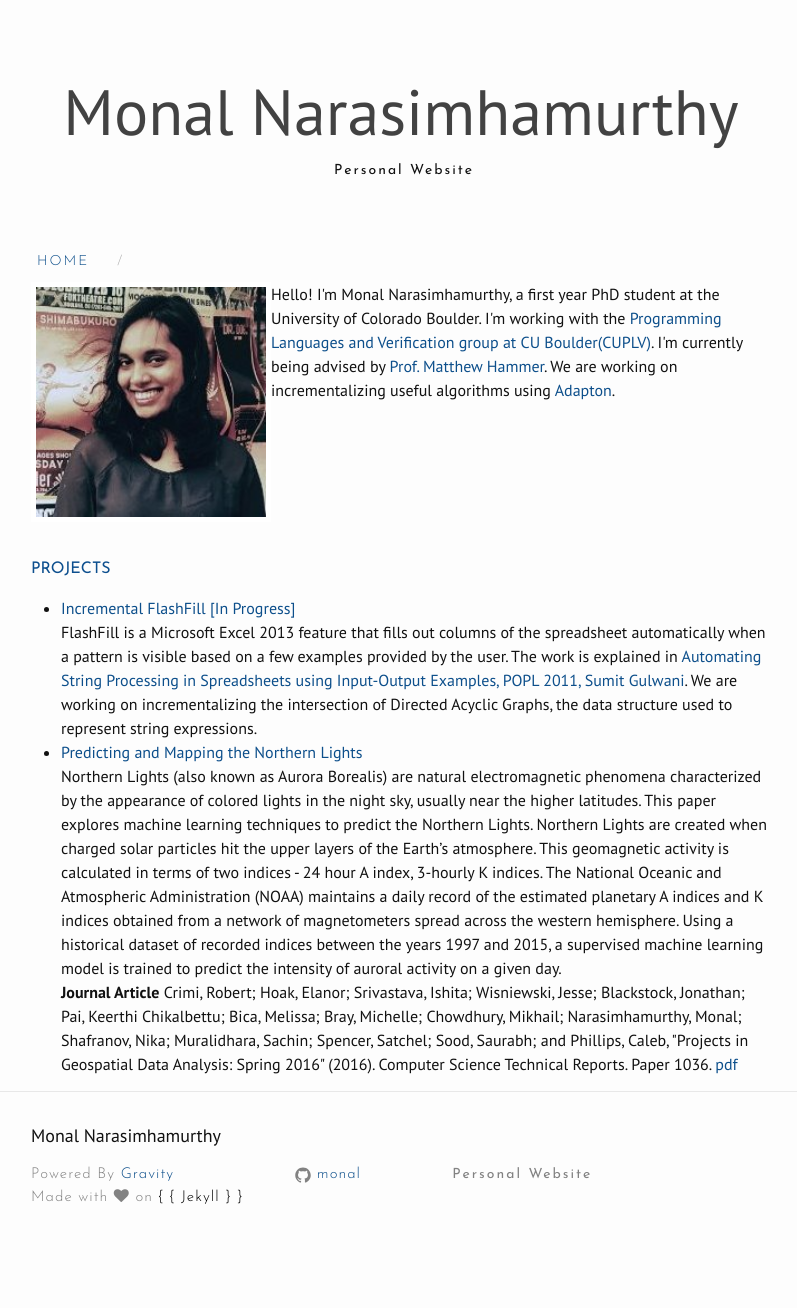
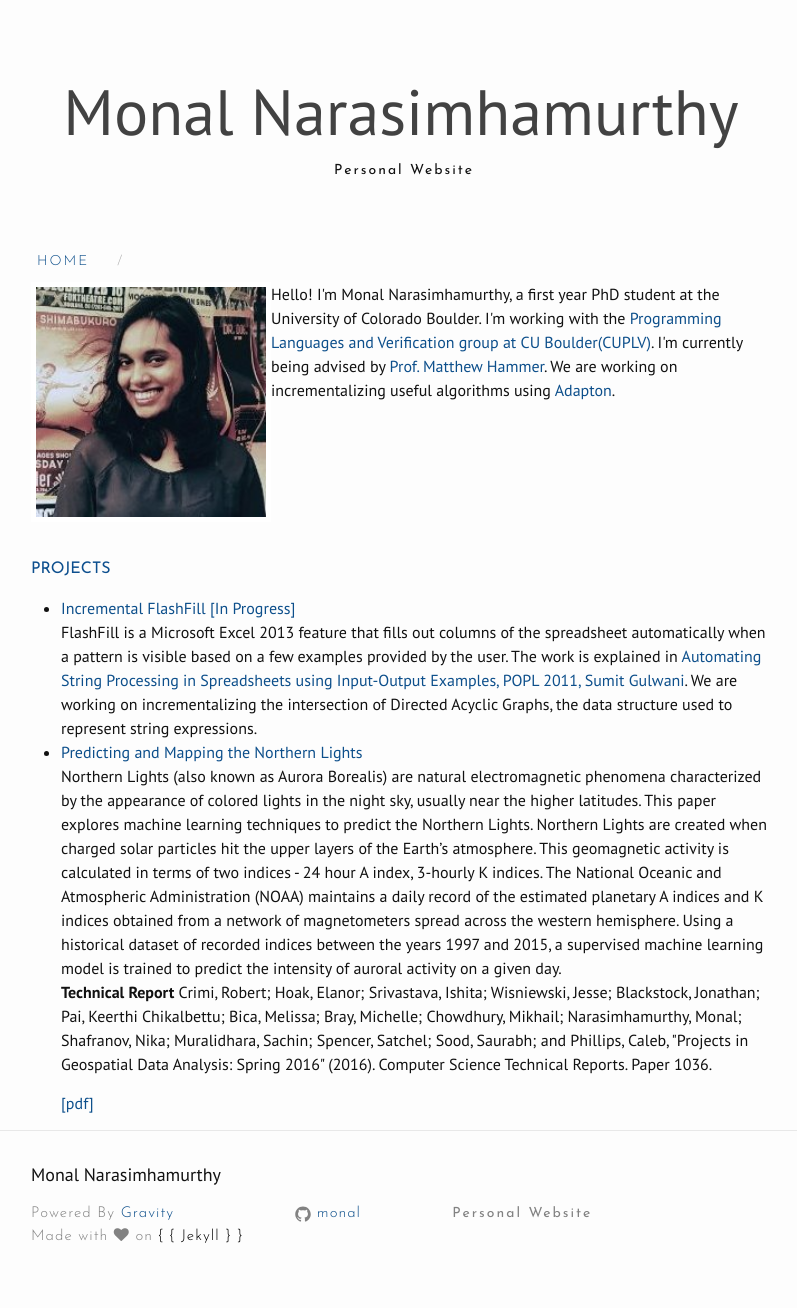
Before and after one commit to monal/monal.github.io, a Jekyll site: the page built from index.html, in a window 1280 px wide. Shown: the whole page, without its empty margins (239-1036 px from the left). Built offline with Jekyll 4.4.1, drawn with Linux system fonts in a browser that asks for light colours; nearby versions of some CDN libraries; before the commit the page ends 1269 px from its top, so only the background shows below that.

Commit message:
Add geospatial

```diff
--- a/index.html
+++ b/index.html
@@ -25,10 +25,9 @@ obtained from a network of magnetometers spread across the western hemisphere. U
 dataset of recorded indices between the years 1997 and 2015, a supervised machine learning model is
 trained to predict the intensity of auroral activity on a given day.
 <p>
-<b>Journal Article</b>
-Crimi, Robert; Hoak, Elanor; Srivastava, Ishita; Wisniewski, Jesse; Blackstock, Jonathan; Pai, Keerthi Chikalbettu; Bica, Melissa; Bray, Michelle; Chowdhury, Mikhail; Narasimhamurthy, Monal; Shafranov, Nika; Muralidhara, Sachin; Spencer, Satchel; Sood, Saurabh; and Phillips, Caleb, "Projects in Geospatial Data Analysis: Spring 2016" (2016). Computer Science Technical Reports. Paper 1036.
-<a href="http://scholar.colorado.edu/csci_techreports/1036">pdf</a>
-</p>
+<b>Technical Report</b>
+Crimi, Robert; Hoak, Elanor; Srivastava, Ishita; Wisniewski, Jesse; Blackstock, Jonathan; Pai, Keerthi Chikalbettu; Bica, Melissa; Bray, Michelle; Chowdhury, Mikhail; Narasimhamurthy, Monal; Shafranov, Nika; Muralidhara, Sachin; Spencer, Satchel; Sood, Saurabh; and Phillips, Caleb, "Projects in Geospatial Data Analysis: Spring 2016" (2016). Computer Science Technical Reports. Paper 1036.</p>
+<a href="http://scholar.colorado.edu/csci_techreports/1036">[pdf]</a>
 </ul>
 </div>
 </div>
```
